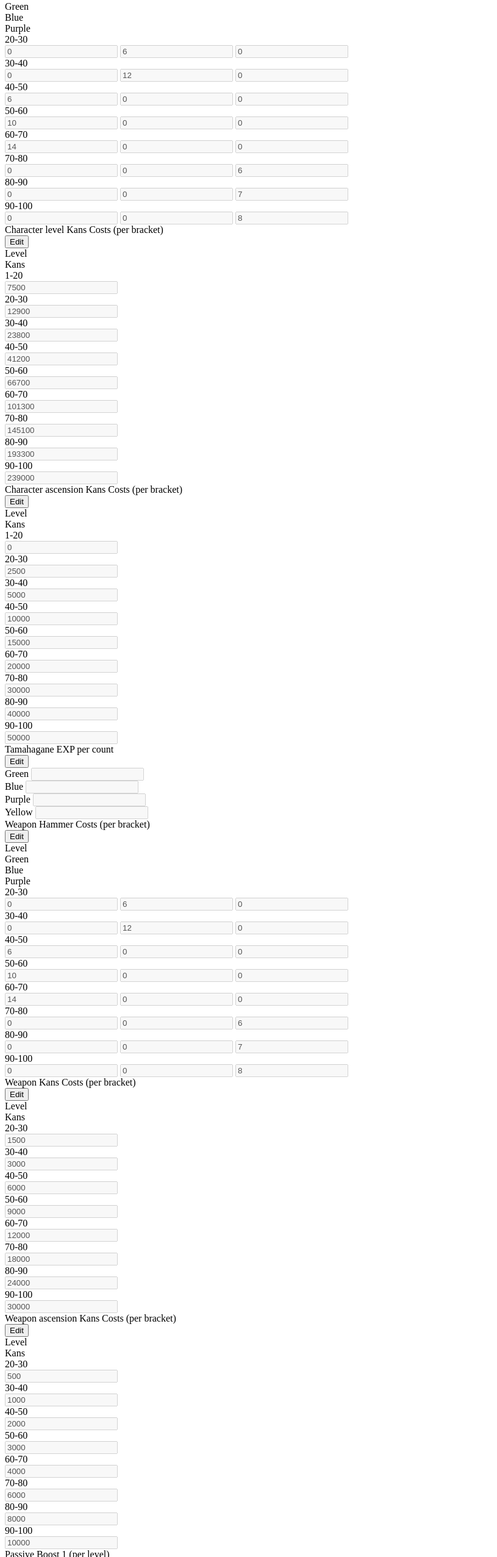
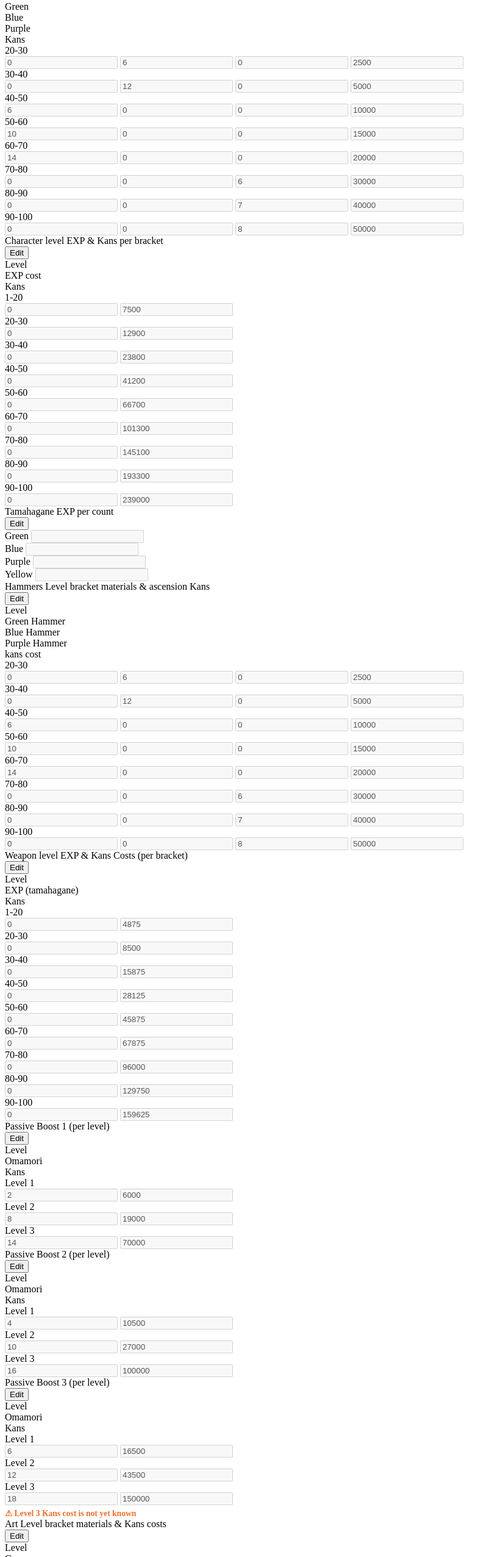
Before and after one commit to ENVEE0/BSR-Calculator, a plain HTML site: page tabs/dashboard.html in a window 1280 px wide. Shown: the part 207-2760 px from the top of the page at 61% size, without its empty margins (0-815 px from the left). Drawn offline with Linux system fonts and the light colour scheme.

Commit message:
Dashboard, UI and data fixes

```diff
--- a/i18n/en.json
+++ b/i18n/en.json
@@ -32,6 +32,7 @@
     "characters": "Characters",
     "weapons": "Weapons",
     "skills": "Skills",
+    "farming": "Farming Rewards",
     "admin": "Admin",
     "booksExpPerCount": "Books EXP per count",
     "green": "Green",
@@ -44,6 +45,7 @@
     "kans": "Kans",
     "characterAscensionKansCosts": "Character Ascension Kans Costs (per bracket)",
     "weaponTamahaganeExp": "Weapon Tamahagane EXP (per color)",
+    "weaponKansCosts": "Weapon level EXP & Kans Costs (per bracket)",
     "weaponHammers": "Weapon Hammers (per bracket)",
     "weaponGold": "Weapon Gold per bracket",
     "gold": "Gold",
@@ -53,7 +55,7 @@
     "skillMultipliers": "Skill Multipliers",
     "active": "Active",
     "passive": "Passive",
-    "skillArtCosts": "Skill Art Costs (per level)",
+    "skillArtCosts": "Art Level bracket materials & Kans costs",
     "skillPassiveCosts": "Skill Passive Costs (per level)",
     "omamori": "Omamori",
     "saveSettings": "Save Settings"
@@ -102,7 +104,7 @@
     "enoughHammers": "✓ You have enough Hammers!",
     "totalExpRequired": "Total EXP Required:",
     "missingExp": "Missing EXP:",
-    "weaponKansCosts": "Weapon Kans Costs",
+    "weaponKansCosts": "Weapon level EXP & Kans Costs (per bracket)",
     "weaponAscensionKansCosts": "Weapon Ascension Kans Costs",
     "kansRequired": "Kans Required:",
     "tamahaganeNeeded": "Tamahagane Needed",
--- a/i18n/es.json
+++ b/i18n/es.json
@@ -54,6 +54,7 @@
     "active": "Activo",
     "passive": "Pasivo",
     "skillArtCosts": "Costos de Arte de Habilidad (por nivel)",
+    "farming": "Recompensas de Farmeo",
     "skillPassiveCosts": "Costos Pasivos de Habilidad (por nivel)",
     "omamori": "Omamori",
     "saveSettings": "Guardar Configuración"
--- a/i18n/fr.json
+++ b/i18n/fr.json
@@ -54,6 +54,7 @@
     "active": "Actif",
     "passive": "Passif",
     "skillArtCosts": "Coûts Arts de Compétence (par niveau)",
+    "farming": "Récompenses de Farming",
     "skillPassiveCosts": "Coûts Passifs de Compétence (par niveau)",
     "omamori": "Omamori",
     "saveSettings": "Enregistrer les Paramètres"
--- a/tabs/dashboard.html
+++ b/tabs/dashboard.html
@@ -41,125 +41,112 @@
         </div>
 
         <div class="tile disabled">
-            <div class="tile-title" data-i18n="dashboard.essencesRequired">Essences Required (per bracket)</div>
-                        <button class="edit-toggle-btn" type="button" onclick="toggleTileEdit(this)">Edit</button>
-            <div class="grid-4col-input">
+            <div class="tile-title">Level bracket materials & ascension Kans</div>
+            <button class="edit-toggle-btn" type="button" onclick="toggleTileEdit(this)">Edit</button>
+            <div class="grid-5col-input">
                 <div class="grid-header" data-i18n="dashboard.level">Level</div>
                 <div class="grid-header" data-i18n="dashboard.green">Green</div>
                 <div class="grid-header" data-i18n="dashboard.blue">Blue</div>
                 <div class="grid-header" data-i18n="dashboard.purple">Purple</div>
+                <div class="grid-header">Kans</div>
 
                 <div>20-30</div>
-                <input type="number" id="dash-essence-20-30-green" min="0" step="1" value="0" disabled>
-                <input type="number" id="dash-essence-20-30-blue" min="0" step="1" value="6" disabled>
-                <input type="number" id="dash-essence-20-30-purple" min="0" step="1" value="0" disabled>
+                <input type="number" id="dash-bracket-20-30-green" min="0" step="1" value="0" disabled>
+                <input type="number" id="dash-bracket-20-30-blue" min="0" step="1" value="6" disabled>
+                <input type="number" id="dash-bracket-20-30-purple" min="0" step="1" value="0" disabled>
+                <input type="number" id="dash-bracket-20-30-kans" min="0" step="1" value="2500" disabled>
 
                 <div>30-40</div>
-                <input type="number" id="dash-essence-30-40-green" min="0" step="1" value="0" disabled>
-                <input type="number" id="dash-essence-30-40-blue" min="0" step="1" value="12" disabled>
-                <input type="number" id="dash-essence-30-40-purple" min="0" step="1" value="0" disabled>
+                <input type="number" id="dash-bracket-30-40-green" min="0" step="1" value="0" disabled>
+                <input type="number" id="dash-bracket-30-40-blue" min="0" step="1" value="12" disabled>
+                <input type="number" id="dash-bracket-30-40-purple" min="0" step="1" value="0" disabled>
+                <input type="number" id="dash-bracket-30-40-kans" min="0" step="1" value="5000" disabled>
 
                 <div>40-50</div>
-                <input type="number" id="dash-essence-40-50-green" min="0" step="1" value="6" disabled>
-                <input type="number" id="dash-essence-40-50-blue" min="0" step="1" value="0" disabled>
-                <input type="number" id="dash-essence-40-50-purple" min="0" step="1" value="0" disabled>
+                <input type="number" id="dash-bracket-40-50-green" min="0" step="1" value="6" disabled>
+                <input type="number" id="dash-bracket-40-50-blue" min="0" step="1" value="0" disabled>
+                <input type="number" id="dash-bracket-40-50-purple" min="0" step="1" value="0" disabled>
+                <input type="number" id="dash-bracket-40-50-kans" min="0" step="1" value="10000" disabled>
 
                 <div>50-60</div>
-                <input type="number" id="dash-essence-50-60-green" min="0" step="1" value="10" disabled>
-                <input type="number" id="dash-essence-50-60-blue" min="0" step="1" value="0" disabled>
-                <input type="number" id="dash-essence-50-60-purple" min="0" step="1" value="0" disabled>
+                <input type="number" id="dash-bracket-50-60-green" min="0" step="1" value="10" disabled>
+                <input type="number" id="dash-bracket-50-60-blue" min="0" step="1" value="0" disabled>
+                <input type="number" id="dash-bracket-50-60-purple" min="0" step="1" value="0" disabled>
+                <input type="number" id="dash-bracket-50-60-kans" min="0" step="1" value="15000" disabled>
 
                 <div>60-70</div>
-                <input type="number" id="dash-essence-60-70-green" min="0" step="1" value="14" disabled>
-                <input type="number" id="dash-essence-60-70-blue" min="0" step="1" value="0" disabled>
-                <input type="number" id="dash-essence-60-70-purple" min="0" step="1" value="0" disabled>
+                <input type="number" id="dash-bracket-60-70-green" min="0" step="1" value="14" disabled>
+                <input type="number" id="dash-bracket-60-70-blue" min="0" step="1" value="0" disabled>
+                <input type="number" id="dash-bracket-60-70-purple" min="0" step="1" value="0" disabled>
+                <input type="number" id="dash-bracket-60-70-kans" min="0" step="1" value="20000" disabled>
 
                 <div>70-80</div>
-                <input type="number" id="dash-essence-70-80-green" min="0" step="1" value="0" disabled>
-                <input type="number" id="dash-essence-70-80-blue" min="0" step="1" value="0" disabled>
-                <input type="number" id="dash-essence-70-80-purple" min="0" step="1" value="6" disabled>
+                <input type="number" id="dash-bracket-70-80-green" min="0" step="1" value="0" disabled>
+                <input type="number" id="dash-bracket-70-80-blue" min="0" step="1" value="0" disabled>
+                <input type="number" id="dash-bracket-70-80-purple" min="0" step="1" value="6" disabled>
+                <input type="number" id="dash-bracket-70-80-kans" min="0" step="1" value="30000" disabled>
 
                 <div>80-90</div>
-                <input type="number" id="dash-essence-80-90-green" min="0" step="1" value="0" disabled>
-                <input type="number" id="dash-essence-80-90-blue" min="0" step="1" value="0" disabled>
-                <input type="number" id="dash-essence-80-90-purple" min="0" step="1" value="7" disabled>
+                <input type="number" id="dash-bracket-80-90-green" min="0" step="1" value="0" disabled>
+                <input type="number" id="dash-bracket-80-90-blue" min="0" step="1" value="0" disabled>
+                <input type="number" id="dash-bracket-80-90-purple" min="0" step="1" value="7" disabled>
+                <input type="number" id="dash-bracket-80-90-kans" min="0" step="1" value="40000" disabled>
 
                 <div>90-100</div>
-                <input type="number" id="dash-essence-90-100-green" min="0" step="1" value="0" disabled>
-                <input type="number" id="dash-essence-90-100-blue" min="0" step="1" value="0" disabled>
-                <input type="number" id="dash-essence-90-100-purple" min="0" step="1" value="8" disabled>
+                <input type="number" id="dash-bracket-90-100-green" min="0" step="1" value="0" disabled>
+                <input type="number" id="dash-bracket-90-100-blue" min="0" step="1" value="0" disabled>
+                <input type="number" id="dash-bracket-90-100-purple" min="0" step="1" value="8" disabled>
+                <input type="number" id="dash-bracket-90-100-kans" min="0" step="1" value="50000" disabled>
             </div>
         </div>
 
         <div class="tile disabled">
-            <div class="tile-title" data-i18n="dashboard.characterLevelKansCosts">Character level Kans Costs (per bracket)</div>
+            <div class="tile-title" data-i18n="dashboard.characterLevelKansCosts">Character level EXP & Kans per bracket</div>
                         <button class="edit-toggle-btn" type="button" onclick="toggleTileEdit(this)">Edit</button>
-            <div class="grid-2col-input">
+            <div class="grid-3col-input">
                 <div class="grid-header" data-i18n="dashboard.level">Level</div>
+                <div class="grid-header">EXP cost</div>
                 <div class="grid-header" data-i18n="dashboard.kans">Kans</div>
+
                 <div>1-20</div>
+                <input type="text" id="dash-exp-1-20" value="0" disabled>
                 <input type="number" id="dash-char-kans-1-20" min="0" step="1" value="7500" disabled>
 
                 <div>20-30</div>
+                <input type="text" id="dash-exp-20-30" value="0" disabled>
                 <input type="number" id="dash-char-kans-20-30" min="0" step="1" value="12900" disabled>
 
                 <div>30-40</div>
+                <input type="text" id="dash-exp-30-40" value="0" disabled>
                 <input type="number" id="dash-char-kans-30-40" min="0" step="1" value="23800" disabled>
 
                 <div>40-50</div>
+                <input type="text" id="dash-exp-40-50" value="0" disabled>
                 <input type="number" id="dash-char-kans-40-50" min="0" step="1" value="41200" disabled>
 
                 <div>50-60</div>
+                <input type="text" id="dash-exp-50-60" value="0" disabled>
                 <input type="number" id="dash-char-kans-50-60" min="0" step="1" value="66700" disabled>
 
                 <div>60-70</div>
+                <input type="text" id="dash-exp-60-70" value="0" disabled>
                 <input type="number" id="dash-char-kans-60-70" min="0" step="1" value="101300" disabled>
 
                 <div>70-80</div>
+                <input type="text" id="dash-exp-70-80" value="0" disabled>
                 <input type="number" id="dash-char-kans-70-80" min="0" step="1" value="145100" disabled>
 
                 <div>80-90</div>
+                <input type="text" id="dash-exp-80-90" value="0" disabled>
                 <input type="number" id="dash-char-kans-80-90" min="0" step="1" value="193300" disabled>
 
                 <div>90-100</div>
+                <input type="text" id="dash-exp-90-100" value="0" disabled>
                 <input type="number" id="dash-char-kans-90-100" min="0" step="1" value="239000" disabled>
             </div>
         </div>
 
-        <div class="tile disabled">
-            <div class="tile-title" data-i18n="dashboard.characterAscensionKansCosts">Character ascension Kans Costs (per bracket)</div>
-                        <button class="edit-toggle-btn" type="button" onclick="toggleTileEdit(this)">Edit</button>
-            <div class="grid-2col-input">
-                <div class="grid-header">Level</div>
-                <div class="grid-header">Kans</div>
-                <div>1-20</div>
-                <input type="number" id="dash-char-asc-kans-1-20" min="0" step="1" value="0" disabled>
-
-                <div>20-30</div>
-                <input type="number" id="dash-char-asc-kans-20-30" min="0" step="1" value="2500" disabled>
-
-                <div>30-40</div>
-                <input type="number" id="dash-char-asc-kans-30-40" min="0" step="1" value="5000" disabled>
-
-                <div>40-50</div>
-                <input type="number" id="dash-char-asc-kans-40-50" min="0" step="1" value="10000" disabled>
-
-                <div>50-60</div>
-                <input type="number" id="dash-char-asc-kans-50-60" min="0" step="1" value="15000" disabled>
-
-                <div>60-70</div>
-                <input type="number" id="dash-char-asc-kans-60-70" min="0" step="1" value="20000" disabled>
-
-                <div>70-80</div>
-                <input type="number" id="dash-char-asc-kans-70-80" min="0" step="1" value="30000" disabled>
-
-                <div>80-90</div>
-                <input type="number" id="dash-char-asc-kans-80-90" min="0" step="1" value="40000" disabled>
-
-                <div>90-100</div>
-                <input type="number" id="dash-char-asc-kans-90-100" min="0" step="1" value="50000" disabled>
-            </div>
-        </div>
+        <!-- Character ascension kans moved into merged bracket table above -->
     </div>
 </div>
 
@@ -191,119 +178,112 @@
         </div>
 
         <div class="tile disabled">
-            <div class="tile-title" data-i18n="dashboard.weaponHammers">Weapon Hammer Costs (per bracket)</div>
+            <div class="tile-title">Hammers Level bracket materials & ascension Kans</div>
                         <button class="edit-toggle-btn" type="button" onclick="toggleTileEdit(this)">Edit</button>
-            <div class="grid-4col-input">
+            <div class="grid-5col-input">
                 <div class="grid-header">Level</div>
-                <div class="grid-header">Green</div>
-                <div class="grid-header">Blue</div>
-                <div class="grid-header">Purple</div>
+                <div class="grid-header">Green Hammer</div>
+                <div class="grid-header">Blue Hammer</div>
+                <div class="grid-header">Purple Hammer</div>
+                <div class="grid-header">kans cost</div>
 
                 <div>20-30</div>
                 <input type="number" id="dash-hammer-20-30-green" min="0" step="0.01" value="0" disabled>
                 <input type="number" id="dash-hammer-20-30-blue" min="0" step="0.01" value="6" disabled>
                 <input type="number" id="dash-hammer-20-30-purple" min="0" step="0.01" value="0" disabled>
+                <input type="text" id="dash-hammer-20-30-kans" value="2500" disabled>
 
                 <div>30-40</div>
                 <input type="number" id="dash-hammer-30-40-green" min="0" step="0.01" value="0" disabled>
                 <input type="number" id="dash-hammer-30-40-blue" min="0" step="0.01" value="12" disabled>
                 <input type="number" id="dash-hammer-30-40-purple" min="0" step="0.01" value="0" disabled>
+                <input type="text" id="dash-hammer-30-40-kans" value="5000" disabled>
 
                 <div>40-50</div>
                 <input type="number" id="dash-hammer-40-50-green" min="0" step="0.01" value="6" disabled>
                 <input type="number" id="dash-hammer-40-50-blue" min="0" step="0.01" value="0" disabled>
                 <input type="number" id="dash-hammer-40-50-purple" min="0" step="0.01" value="0" disabled>
+                <input type="text" id="dash-hammer-40-50-kans" value="10000" disabled>
 
                 <div>50-60</div>
                 <input type="number" id="dash-hammer-50-60-green" min="0" step="0.01" value="10" disabled>
                 <input type="number" id="dash-hammer-50-60-blue" min="0" step="0.01" value="0" disabled>
                 <input type="number" id="dash-hammer-50-60-purple" min="0" step="0.01" value="0" disabled>
+                <input type="text" id="dash-hammer-50-60-kans" value="15000" disabled>
 
                 <div>60-70</div>
                 <input type="number" id="dash-hammer-60-70-green" min="0" step="0.01" value="14" disabled>
                 <input type="number" id="dash-hammer-60-70-blue" min="0" step="0.01" value="0" disabled>
                 <input type="number" id="dash-hammer-60-70-purple" min="0" step="0.01" value="0" disabled>
+                <input type="text" id="dash-hammer-60-70-kans" value="20000" disabled>
 
                 <div>70-80</div>
                 <input type="number" id="dash-hammer-70-80-green" min="0" step="0.01" value="0" disabled>
                 <input type="number" id="dash-hammer-70-80-blue" min="0" step="0.01" value="0" disabled>
                 <input type="number" id="dash-hammer-70-80-purple" min="0" step="0.01" value="6" disabled>
+                <input type="text" id="dash-hammer-70-80-kans" value="30000" disabled>
 
                 <div>80-90</div>
                 <input type="number" id="dash-hammer-80-90-green" min="0" step="0.01" value="0" disabled>
                 <input type="number" id="dash-hammer-80-90-blue" min="0" step="0.01" value="0" disabled>
                 <input type="number" id="dash-hammer-80-90-purple" min="0" step="0.01" value="7" disabled>
+                <input type="text" id="dash-hammer-80-90-kans" value="40000" disabled>
 
                 <div>90-100</div>
                 <input type="number" id="dash-hammer-90-100-green" min="0" step="0.01" value="0" disabled>
                 <input type="number" id="dash-hammer-90-100-blue" min="0" step="0.01" value="0" disabled>
                 <input type="number" id="dash-hammer-90-100-purple" min="0" step="0.01" value="8" disabled>
+                <input type="text" id="dash-hammer-90-100-kans" value="50000" disabled>
             </div>
         </div>
 
         <div class="tile disabled">
-            <div class="tile-title" data-i18n="dashboard.weaponKansCosts">Weapon Kans Costs (per bracket)</div>
-                        <button class="edit-toggle-btn" type="button" onclick="toggleTileEdit(this)">Edit</button>
-            <div class="grid-2col-input">
+            <div class="tile-title" data-i18n="dashboard.weaponKansCosts">Weapon level EXP & Kans Costs (per bracket)</div>
+            <button class="edit-toggle-btn" type="button" onclick="toggleTileEdit(this)">Edit</button>
+            <div class="grid-3col-input">
                 <div class="grid-header">Level</div>
+                <div class="grid-header">EXP (tamahagane)</div>
                 <div class="grid-header">Kans</div>
+
+                <div>1-20</div>
+                <input type="text" id="dash-weapon-exp-1-20" value="0" disabled>
+                <input type="number" id="dash-weapon-asc-kans-1-20" min="0" step="1" value="4875" disabled>
+
                 <div>20-30</div>
-                <input type="number" id="dash-gold-20-30" min="0" step="1" value="1500" disabled>
+                <input type="text" id="dash-weapon-exp-20-30" value="0" disabled>
+                <input type="number" id="dash-weapon-asc-kans-20-30" min="0" step="1" value="8500" disabled>
 
                 <div>30-40</div>
-                <input type="number" id="dash-gold-30-40" min="0" step="1" value="3000" disabled>
+                <input type="text" id="dash-weapon-exp-30-40" value="0" disabled>
+                <input type="number" id="dash-weapon-asc-kans-30-40" min="0" step="1" value="15875" disabled>
 
                 <div>40-50</div>
-                <input type="number" id="dash-gold-40-50" min="0" step="1" value="6000" disabled>
+                <input type="text" id="dash-weapon-exp-40-50" value="0" disabled>
+                <input type="number" id="dash-weapon-asc-kans-40-50" min="0" step="1" value="28125" disabled>
 
                 <div>50-60</div>
-                <input type="number" id="dash-gold-50-60" min="0" step="1" value="9000" disabled>
+                <input type="text" id="dash-weapon-exp-50-60" value="0" disabled>
+                <input type="number" id="dash-weapon-asc-kans-50-60" min="0" step="1" value="45875" disabled>
 
                 <div>60-70</div>
-                <input type="number" id="dash-gold-60-70" min="0" step="1" value="12000" disabled>
+                <input type="text" id="dash-weapon-exp-60-70" value="0" disabled>
+                <input type="number" id="dash-weapon-asc-kans-60-70" min="0" step="1" value="67875" disabled>
 
                 <div>70-80</div>
-                <input type="number" id="dash-gold-70-80" min="0" step="1" value="18000" disabled>
+                <input type="text" id="dash-weapon-exp-70-80" value="0" disabled>
+                <input type="number" id="dash-weapon-asc-kans-70-80" min="0" step="1" value="96000" disabled>
 
                 <div>80-90</div>
-                <input type="number" id="dash-gold-80-90" min="0" step="1" value="24000" disabled>
+                <input type="text" id="dash-weapon-exp-80-90" value="0" disabled>
+                <input type="number" id="dash-weapon-asc-kans-80-90" min="0" step="1" value="129750" disabled>
 
                 <div>90-100</div>
-                <input type="number" id="dash-gold-90-100" min="0" step="1" value="30000" disabled>
+                <input type="text" id="dash-weapon-exp-90-100" value="0" disabled>
+                <input type="number" id="dash-weapon-asc-kans-90-100" min="0" step="1" value="159625" disabled>
             </div>
         </div>
 
-        <div class="tile disabled">
-            <div class="tile-title" data-i18n="dashboard.weaponAscensionKans">Weapon ascension Kans Costs (per bracket)</div>
-                        <button class="edit-toggle-btn" type="button" onclick="toggleTileEdit(this)">Edit</button>
-            <div class="grid-2col-input">
-                <div class="grid-header">Level</div>
-                <div class="grid-header">Kans</div>
-                <div>20-30</div>
-                <input type="number" id="dash-weapon-asc-kans-20-30" min="0" step="1" value="500" disabled>
-
-                <div>30-40</div>
-                <input type="number" id="dash-weapon-asc-kans-30-40" min="0" step="1" value="1000" disabled>
-
-                <div>40-50</div>
-                <input type="number" id="dash-weapon-asc-kans-40-50" min="0" step="1" value="2000" disabled>
-
-                <div>50-60</div>
-                <input type="number" id="dash-weapon-asc-kans-50-60" min="0" step="1" value="3000" disabled>
-
-                <div>60-70</div>
-                <input type="number" id="dash-weapon-asc-kans-60-70" min="0" step="1" value="4000" disabled>
-
-                <div>70-80</div>
-                <input type="number" id="dash-weapon-asc-kans-70-80" min="0" step="1" value="6000" disabled>
-
-                <div>80-90</div>
-                <input type="number" id="dash-weapon-asc-kans-80-90" min="0" step="1" value="8000" disabled>
-
-                <div>90-100</div>
-                <input type="number" id="dash-weapon-asc-kans-90-100" min="0" step="1" value="10000" disabled>
-            </div>
-        </div>
+        <!-- Removed duplicate Weapon ascension Kans tile; values are in Hammers tile above -->
     </div>
 </div>
 
@@ -378,7 +358,7 @@
     </div>
 
     <div class="tile disabled" style="max-width: 1000px;">
-        <div class="tile-title" data-i18n="skill.skillArtCosts">Art Costs (per level)</div>
+        <div class="tile-title">Art Level bracket materials & Kans costs</div>
             <button class="edit-toggle-btn" type="button" onclick="toggleTileEdit(this)">Edit</button>
         <div class="grid-5col-input">
             <div class="grid-header">Level</div>
```
Also changed, not shown: data.js (+8 -8 lines), scripts.js (+116 -92 lines).
